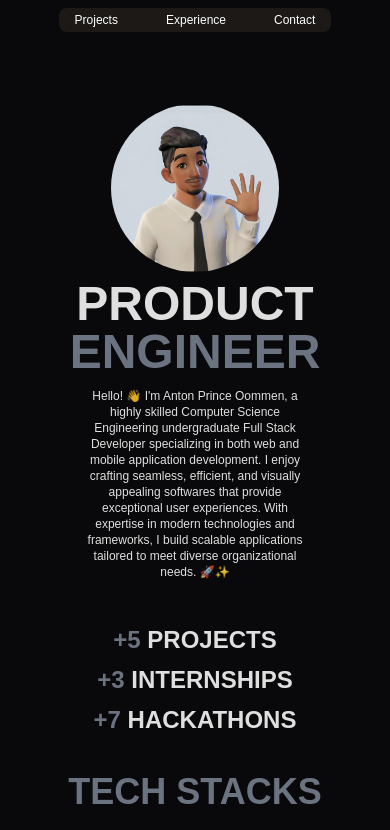
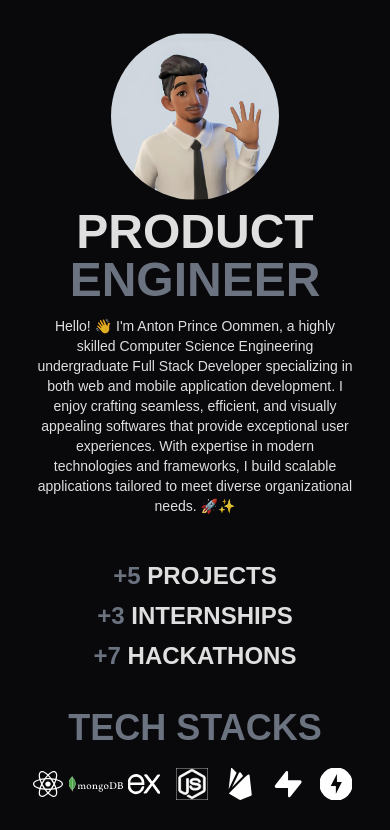
Before and after one commit to antonnprince/Portfolio, a React (Vite) app: page / in a window 390 px wide. Shown: the top 830 px of the page. Built offline with nearby package versions, Linux system fonts and the light colour scheme; a web font is replaced by a local one.

Commit message:
nav rmeove

```diff
--- a/src/App.jsx
+++ b/src/App.jsx
@@ -14,7 +14,7 @@ function App() {
     <div
     className='flex flex-col p-2 mx-4 h-full'
     >
-        <Nav/>
+        {/* <Nav/> */}
         <Hero/>
         <Summary />
         <TechStacks/>
--- a/src/Hero.jsx
+++ b/src/Hero.jsx
@@ -4,7 +4,7 @@ import profile from "./assets/profile.jpeg"
 const Hero = () => {
   return (
     <div
-    className='flex flex-col md:flex-row w-full justify-between mt-12 p-0'
+    className='flex flex-col md:flex-row w-full justify-between p-0'
     >
 
 
@@ -14,7 +14,7 @@ const Hero = () => {
 
             <img src={profile} alt="profile"
               className=' w-42 h-42 mx-auto md:mx-12 lg:w-64 lg:h-64 rounded-full
-             my-2 md:my-8 relative'
+             my-2 md:my-8 relative '
             />
 
            <h1 className='font-extrabold text-5xl my-auto  transition-all duration-300 ease-in-out md:text-7xl lg:text-9xl'>
@@ -29,7 +29,7 @@ const Hero = () => {
 
           </div>
           <p
-           className='text-center mx-auto w-3/4 p-1 text-xs md:text-lg'
+           className='text-center mx-auto w-full md:w-3/4 p-1 text-sm md:text-lg'
           >
            Hello! 👋 I'm Anton Prince Oommen, a highly skilled
            Computer Science Engineering undergraduate
--- a/src/Nav.jsx
+++ b/src/Nav.jsx
@@ -10,7 +10,6 @@ const Nav = () => {
     <div
     className='bg-[#1C1917]  w-fit mx-auto px-2 md:px-12 py-1 sm:py-2 rounded-lg '
         >
-            {/* someting */}
 
         <ul className='flex flex-row flex-shrink space-x-12 text-xs md:text-lg px-2'>
             {
```
